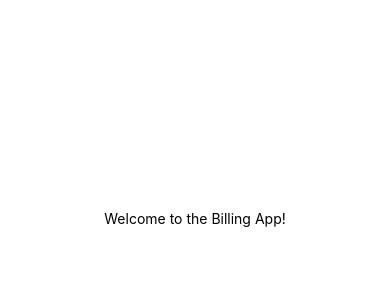
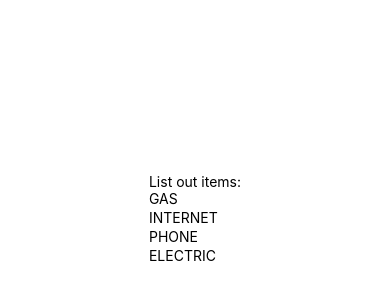
Before and after one commit to IrvinDelgado/billing-app, a React Native app: screen / in a window 390 px wide. Shown: the part 204-504 px from the top of the page. Built offline with nearby package versions, Linux system fonts and the light colour scheme.

Commit message:
Bills set up

```diff
--- a/App.tsx
+++ b/App.tsx
@@ -1,11 +1,11 @@
 import { StatusBar } from 'expo-status-bar';
 import { StyleSheet, View } from 'react-native';
-import Login from "./src/views/login"
+import Home from './src/views/Home';
 
 export default function App() {
   return (
     <View style={styles.container}>
-      <Login/>
+      <Home/>
       <StatusBar style="auto" />
     </View>
   );
--- /dev/null
+++ b/src/DummyData/BILLS.ts
@@ -0,0 +1,23 @@
+export const BILLS = [
+  {
+    name: 'GAS',
+    cost: 100,
+    isPaid: true,
+    dueDate: '04/12/2022',
+  }, {
+    name: 'INTERNET',
+    cost: 80,
+    isPaid: true,
+    dueDate: '04/01/2022',
+  }, {
+    name: 'PHONE',
+    cost: 150,
+    isPaid: true,
+    dueDate: '04/05/2022',
+  }, {
+    name: 'ELECTRIC',
+    cost: 175,
+    isPaid: false,
+    dueDate: '04/15/2022',
+  }
+]
--- a/src/components/Bill.tsx
+++ b/src/components/Bill.tsx
@@ -0,0 +1,21 @@
+import React from 'react';
+import { Text, View } from 'react-native';
+
+interface Bill {
+  bill: {
+    name: string,
+    cost: number,
+    isPaid: boolean,
+    dueDate: string,
+  }
+}
+
+const Bill = (props: Bill) => {
+  return (
+    <View>
+      <Text>{props.bill.name}</Text>
+    </View>
+  );
+}
+
+export default Bill;
--- a/src/views/home.tsx
+++ b/src/views/home.tsx
@@ -0,0 +1,23 @@
+import React from 'react';
+import { FlatList, Text, View } from 'react-native';
+import Bill from '../components/Bill';
+import { BILLS } from '../DummyData/BILLS';
+
+const renderItemComponent = (data:any) => <Bill bill={data}/>
+
+const ItemSeparator = () => <View style={{ height: 2 }}/>
+
+const Home = () => {
+  return (
+    <View>
+      <Text>List out items:</Text>
+      <FlatList
+        data={BILLS}
+        renderItem={({item}) => renderItemComponent(item)}
+        ItemSeparatorComponent={ItemSeparator}
+      />
+    </View>
+  );
+}
+
+export default Home;
```
